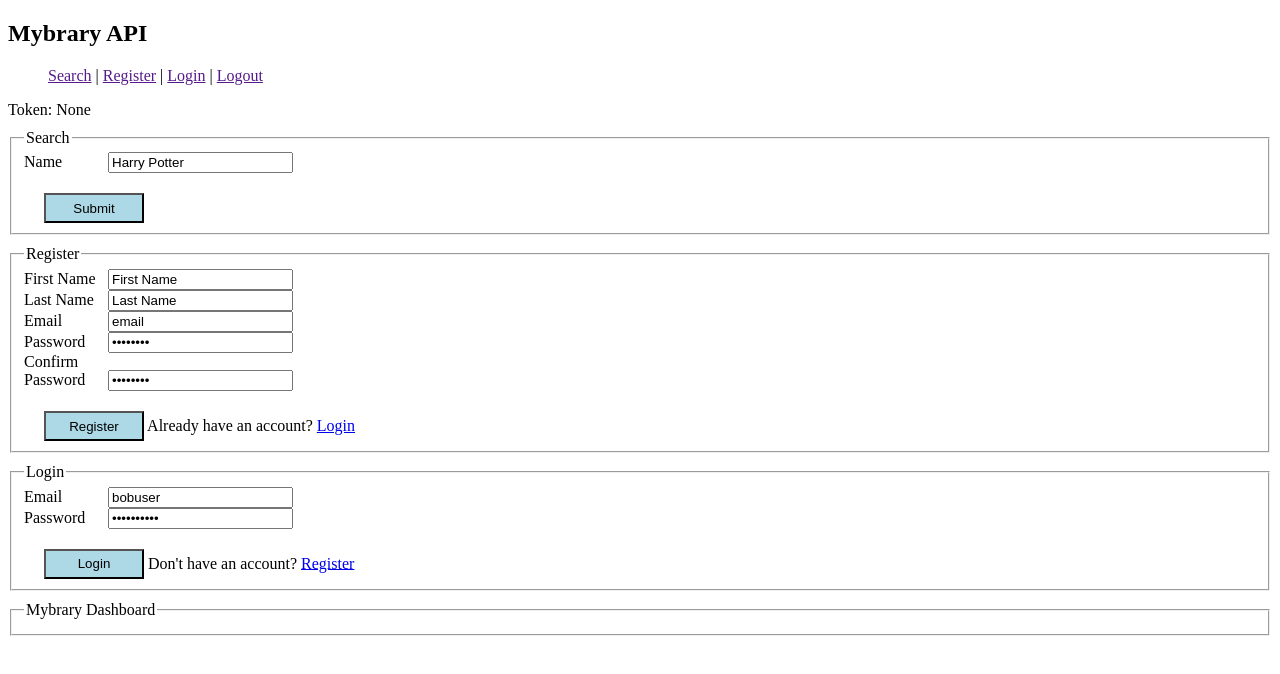
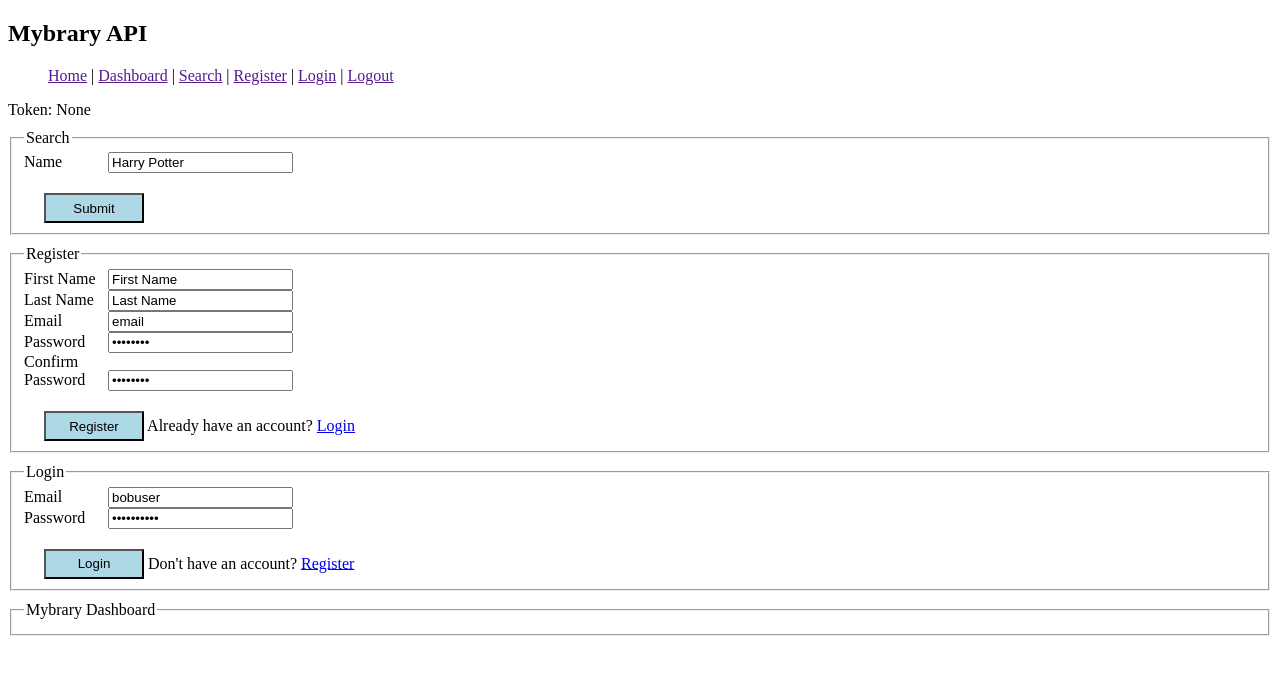
Before and after one commit to nateusmc/mybrary-fullstack, a website: page public/index.html in a window 1280 px wide. Drawn offline with nearby package versions, Linux system fonts and the light colour scheme.

Commit message:
Adds Home and dashboard navigation buttons

```diff
--- a/public/index.html
+++ b/public/index.html
@@ -14,6 +14,8 @@
 <body>
 	<h2>Mybrary API</h2>
 	<ul id="nav">
+		<li> </li><a href="" class="viewHome">Home</a> |
+		<li> </li><a href="" class="viewDashboard">Dashboard</a> |
 		<li> </li><a href="" class="viewSearch">Search</a> |
 		<li> </li><a href="" class="viewRegister">Register</a> |
 		<li> </li><a href="" class="viewLogin">Login</a> |
```
